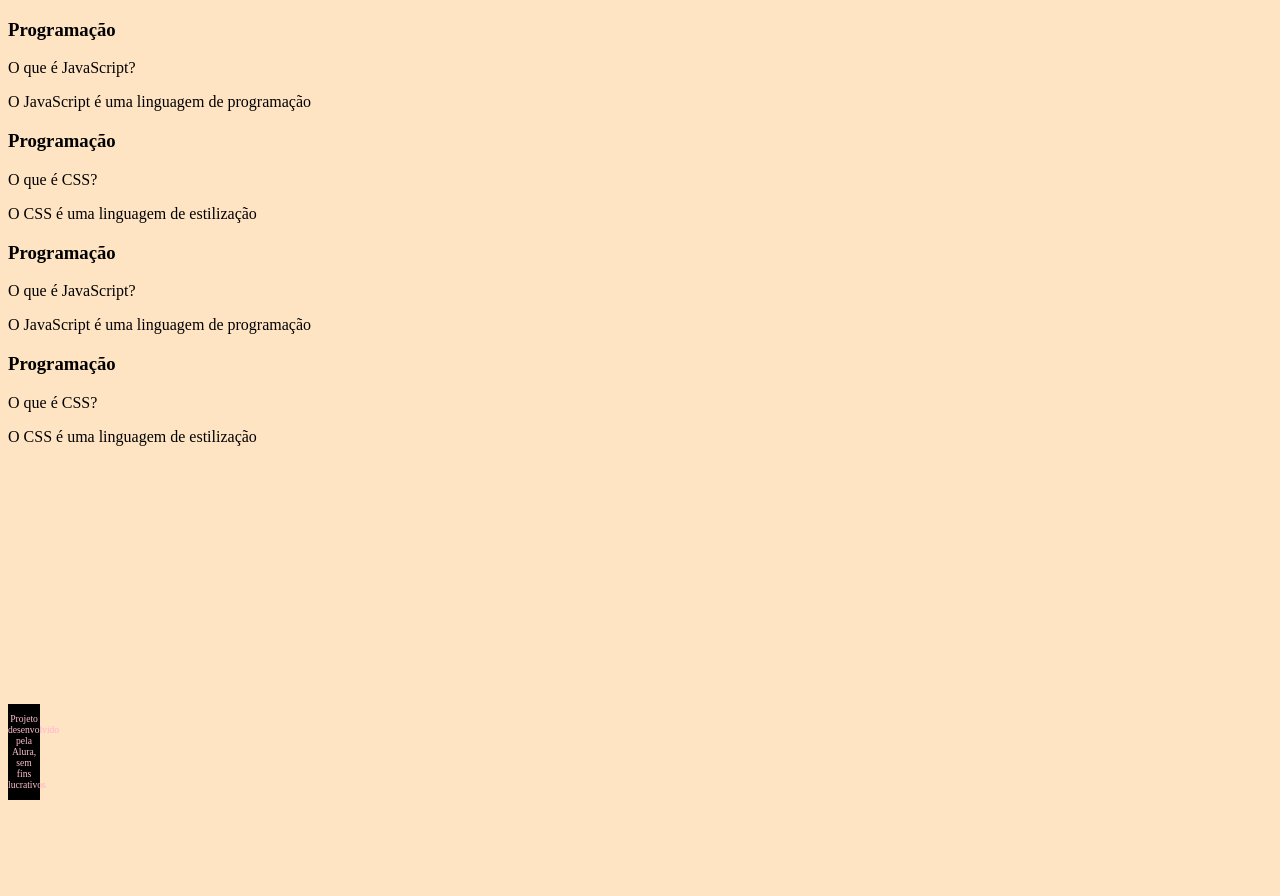
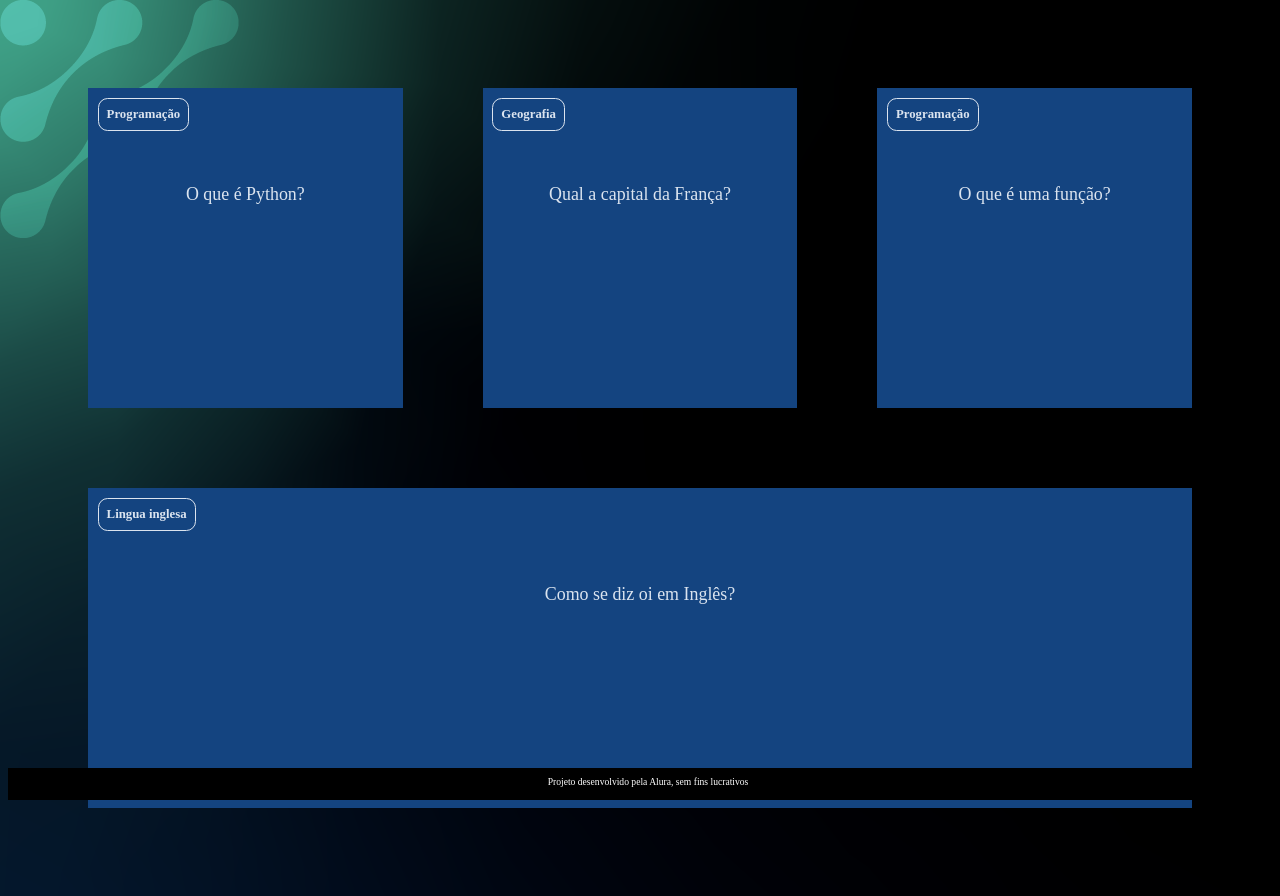
Before and after one commit to bia91/flashcard, a plain HTML site: page index.html in a window 1280 px wide. Before the commit the page ends 800 px from the top, so only its background shows below. Drawn offline with Linux system fonts and the light colour scheme.

Commit message:
Add files via upload

```diff
--- /dev/null
+++ b/app.js
@@ -0,0 +1,29 @@
+function criaCartao(categoria, pergunta, resposta) {
+    let container = document.getElementById('container')
+    let cartao = document.createElement('article')
+    cartao.className = 'cartao'
+
+    cartao.innerHTML = `
+    <div class="cartao__conteudo">
+    <h3>${categoria}</h3>
+    <div class="cartao__conteudo__pergunta">
+        <p>${pergunta}</p>
+    </div>
+    <div class="cartao__conteudo__resposta">
+        <p>${resposta}</p>
+    </div>
+    </div>
+    `
+
+    let respostaEstaVisivel = false
+
+    function viraCartao() {
+        respostaEstaVisivel = !respostaEstaVisivel
+        cartao.classList.toggle('active', respostaEstaVisivel)
+    }
+    cartao.addEventListener('click', viraCartao)
+
+
+    container.appendChild(cartao)
+
+}
--- /dev/null
+++ b/assets/style.css
@@ -0,0 +1,116 @@
+:root {
+    --text-color: #DBE4EF;
+    --card-front-color: #144480;
+    --card-back-color: #00F4BF;
+}
+
+body {
+    background: url('img/bg-desktop.webp');
+    font-family: Bai Jamjuree;
+}
+
+#container {
+    display: flex;
+    flex-wrap: wrap;
+    justify-content: space-between;
+    padding: 4rem;
+    gap: 3rem;
+}
+
+.cartao {
+    margin: 1rem 1rem;
+    height: 20rem;
+    flex-grow: 1;
+    flex-basis: calc(33% - 6rem);
+}
+
+.cartao__conteudo {
+    background-color: var(--card-front-color);
+    text-align: center;
+    /* background-color: aquamarine; */
+    height: 100%;
+    transform-style: preserve-3d;
+    transition: transform 300ms ease-in-out;
+}
+
+.cartao__conteudo h3 {
+    color: var(--text-color);
+    border: 1px solid var(--text-color);
+    text-align: left;
+    padding: 0.5rem;
+    position: absolute;
+    margin: 0.6rem;
+    border-radius: 0.6rem;
+    font-size: 1vw;
+    backface-visibility: hidden;
+}
+
+.cartao__conteudo p {
+    margin-top: 1rem;
+    padding: 2rem;
+    margin-top: 4rem;
+    font-size: 1.4vw;
+}
+
+.cartao__conteudo__pergunta p {
+    color: var(--text-color);
+    font-weight: 500;
+}
+
+.cartao__conteudo__resposta p {
+    color: var(--card-back-color);
+    font-weight: 700;
+}
+
+.cartao.active .cartao__conteudo {
+    transform: rotateY(180deg);
+}
+
+.cartao__conteudo__pergunta,
+.cartao__conteudo__resposta {
+    backface-visibility: hidden;
+    position: absolute;
+    height: 100%;
+    width: 100%;
+    box-sizing: border-box;
+}
+
+.cartao__conteudo__resposta {
+    transform: rotateY(180deg);
+    background-color: rgba(0, 244, 191, 0.2);
+    border: 4px solid var(--card-back-color);
+}
+
+footer {
+    background-color: black;
+    color: white;
+    position: fixed;
+    bottom: 0;
+    width: 100%;
+    height: 2rem;
+}
+
+footer p {
+    text-align: center;
+    font-size: 0.6rem;
+    margin-top: 0.5rem;
+}
+
+@media (max-width: 560px) {
+
+    body {
+        background: url('img/bg-mobile.webp'), no-repeat cover;
+    }
+
+    .cartao {
+        flex: 1 0 calc(100% - 1rem)
+    }
+
+    .cartao__conteudo h3 {
+        font-size: 3vw;
+    }
+
+    .cartao__conteudo p {
+        font-size: 3.8vw;
+    }
+}
--- a/index.html
+++ b/index.html
@@ -3,13 +3,13 @@
 <head>
     <meta charset="UTF-8">
     <meta name="viewport" content="width=device-width, initial-scale=1.0">
-    <link rel="stylesheet" href="assets/styles.css">
+    <link rel="stylesheet" href="assets/style.css">
     <title>Flashcard</title>
 </head>
 <body>
     <main>
         <section id="container">
-            <article class="cartao">
+            <!-- <article class="cartao">
                 <div class="cartao__conteudo">
                     <h3>Programação</h3>
                     <div class="cartao__conteudo__pergunta">
@@ -19,51 +19,13 @@
                         <p>O JavaScript é uma linguagem de programação</p>
                     </div>
                 </div>
-            </article>
-            <article class="cartao">
-                <div class="cartao__conteudo">
-                    <h3>Programação</h3>
-                    <div class="cartao__conteudo__pergunta">
-                        <p>O que é CSS?</p>
-                    </div>
-                    <div class="cartao__conteudo__resposta">
-                        <p>O CSS é uma linguagem de estilização</p>
-                    </div>
-                </div>
-            </article>
+            </article> -->
         </section>
     </main>
     <footer>
         <p>Projeto desenvolvido pela Alura, sem fins lucrativos</p>
     </footer>
+    <script src="app.js"></script>
+    <script src="perguntas.js"></script>
 </body>
 </html>
-<article class="cartao">
-    <div class="cartao__conteudo">
-        <h3>Programação</h3>
-        <div class="cartao__conteudo__pergunta">
-            <p>O que é JavaScript?</p>
-        </div>
-        <div class="cartao__conteudo__resposta">
-            <p>O JavaScript é uma linguagem de programação</p>
-        </div>
-    </div>
-</article>
-<article class="cartao">
-    <div class="cartao__conteudo">
-        <h3>Programação</h3>
-        <div class="cartao__conteudo__pergunta">
-            <p>O que é CSS?</p>
-        </div>
-        <div class="cartao__conteudo__resposta">
-            <p>O CSS é uma linguagem de estilização</p>
-        </div>
-    </div>
-</article>
-</section>
-</main>
-<footer>
-<p>Projeto desenvolvido pela Alura, sem fins lucrativos</p>
-</footer>
-</body>
-</html>
--- /dev/null
+++ b/perguntas.js
@@ -0,0 +1,23 @@
+criaCartao(
+    'Programação',
+    'O que é Python?',
+    'O Python é uma linguagem de programação'
+)
+
+criaCartao(
+    'Geografia',
+    'Qual a capital da França?',
+    'A capital da França é Paris'
+)
+
+criaCartao(
+    'Programação',
+    'O que é uma função?',
+    'Uma função é um bloco de código que executa alguma tarefa'
+)
+
+criaCartao(
+    'Lingua inglesa',
+    'Como se diz oi em Inglês?',
+    'Oi em ingles é HI (RAI)'
+)
```
Also changed, not shown: assets/img/bg-desktop.webp (added), assets/img/bg-mobile.webp (added), assets/img/bg-tablet.webp (added).
